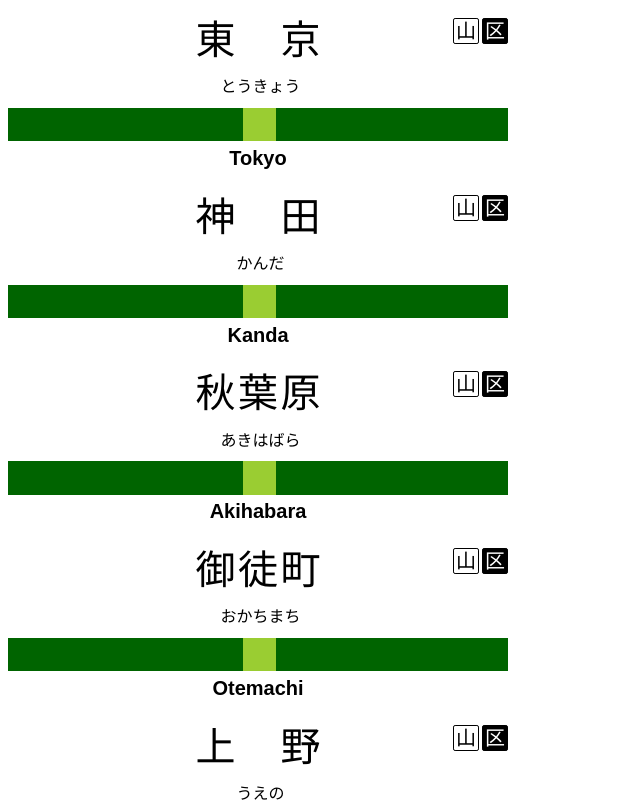
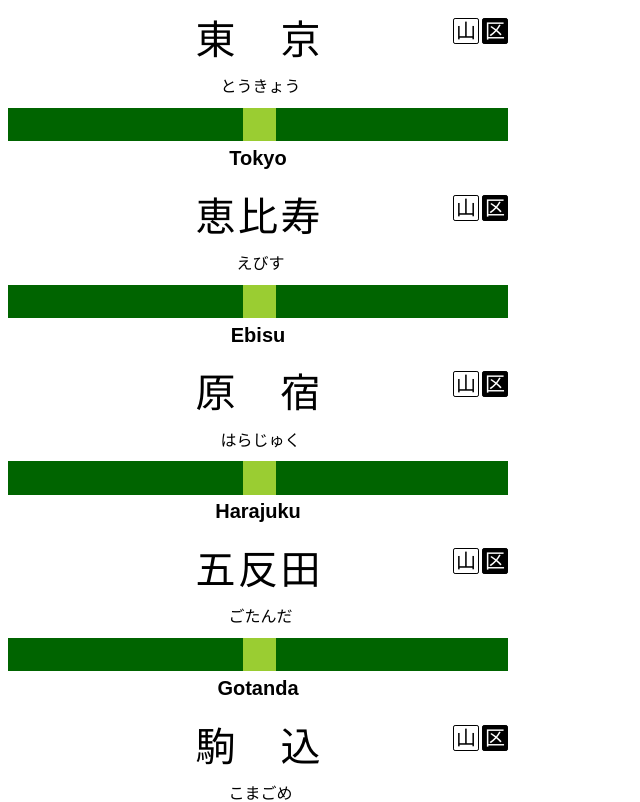
Before and after one commit to CasLinden/line-order, a React (Vite) app: page / in a window 1280 px wide. Shown: the top 802 px of the page, without its empty margins (0-640 px from the left). Built offline with nearby package versions, Linux system fonts and the light colour scheme.

Commit message:
availableStations are now shuffled once, when unPickedStations is defined with useState()

```diff
--- a/src/components/AvailableStations.jsx
+++ b/src/components/AvailableStations.jsx
@@ -2,11 +2,12 @@
 import { CurrentLineContext } from "/src/CurrentLineContext";
 import JRStationSign from "./JRStationSign";
 import station from "/src/utils/station";
+import shuffleArray from "/src/utils/fisherYates";
 import { v4 as uuidv4 } from "uuid";
 
 function AvailableStations({ pickStation }) {
   const { currentLine, setCurrentLine } = useContext(CurrentLineContext);
-  const [unPickedStations, setUnPickedStations] = useState(currentLine.EN);
+  const [unPickedStations, setUnPickedStations] = useState(shuffleArray(currentLine.EN.slice()));
 
   const removeStation = (station) => {
     setUnPickedStations(unPickedStations.filter((stat) => stat !== station));
@@ -16,6 +17,8 @@
     pickStation(station);
     removeStation(station);
   };
+
+
 
   return (
     <div className="available-stations">
--- /dev/null
+++ b/src/utils/fisherYates.js
@@ -0,0 +1,7 @@
+export default function shuffleArray(array) {
+    for (let i = array.length - 1; i > 0; i--) {
+      const j = Math.floor(Math.random() * (i + 1));
+      [array[i], array[j]] = [array[j], array[i]];
+    }
+    return array;
+  }
```
